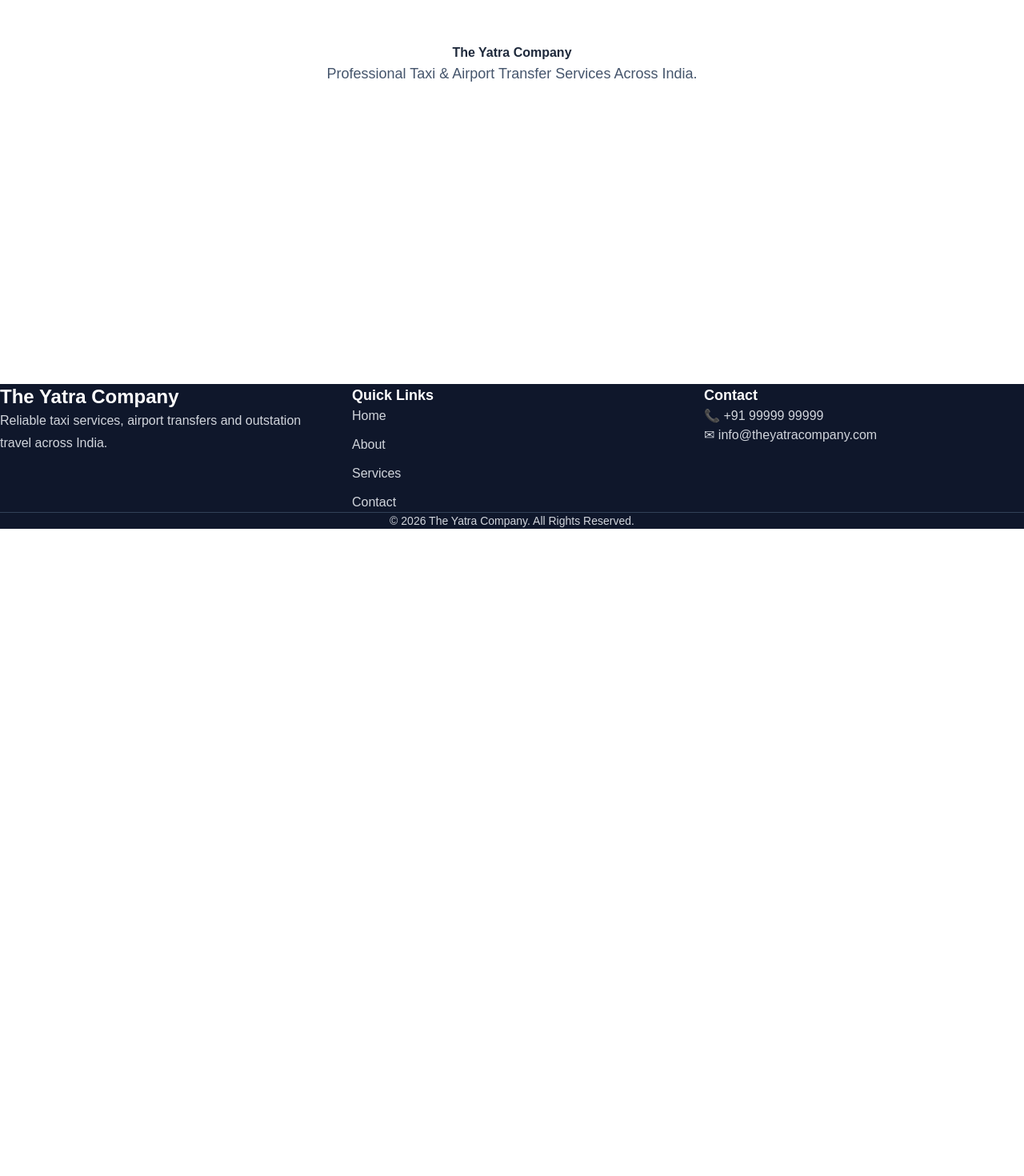
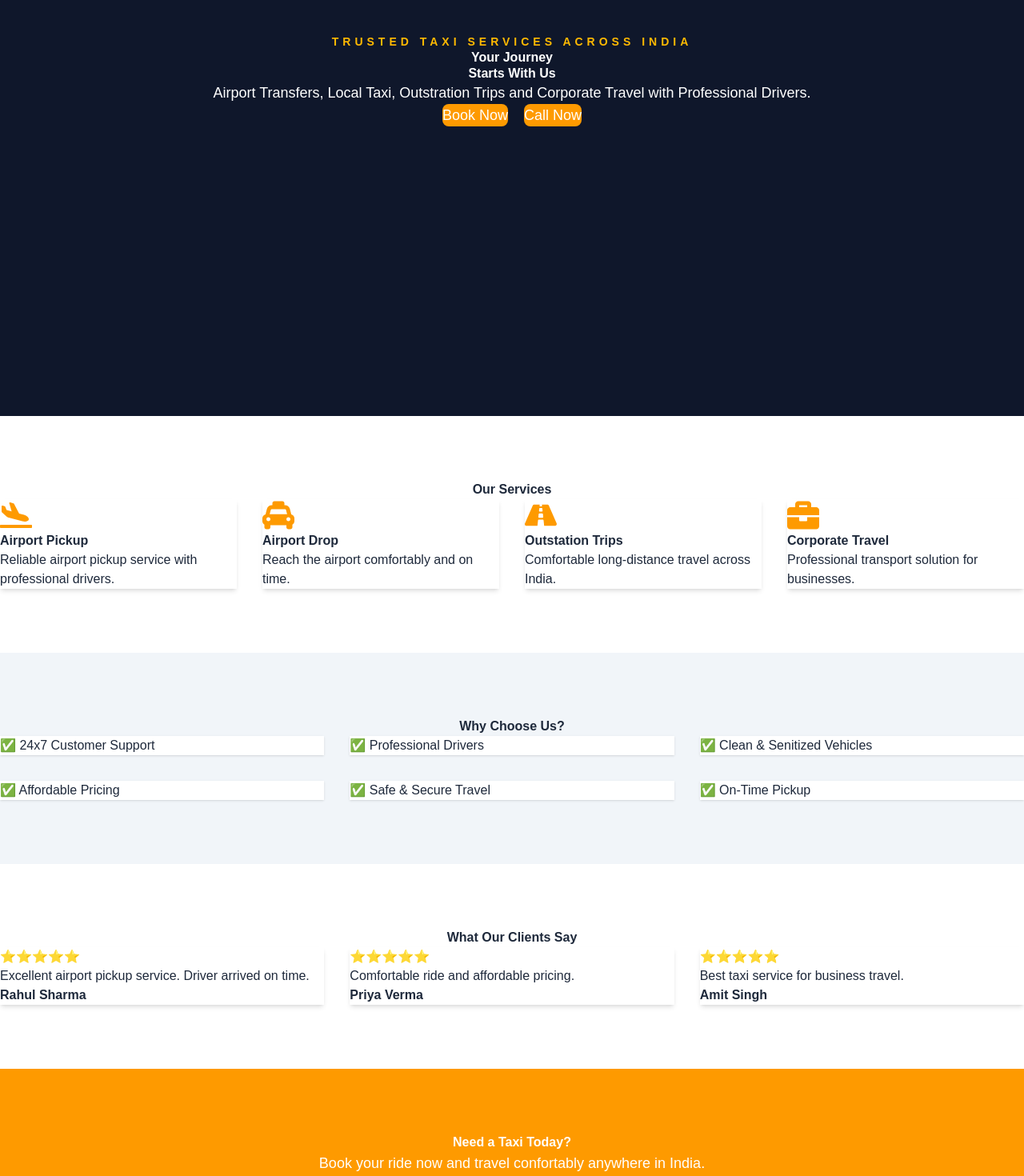
Before and after one commit to Brewscriptmedia/theyatracompany, a Next.js app: page / in a window 1280 px wide. Shown: the part 400-1870 px from the top of the page at 80% size. Before the commit the page ends 1061 px from the top, so only its background shows below. Built offline with nearby package versions, Linux system fonts and the light colour scheme.

Commit message:
wrote the code for all the sections

```diff
--- a/src/app/page.js
+++ b/src/app/page.js
@@ -1,16 +1,17 @@
+import Hero from "@/components/sections/Hero";
+import Services from "@/components/sections/Services";
+import WhyChooseUs from "@/components/sections/WhyChooseUs";
+import Testimonials from "@/components/sections/Testimonials";
+import CTA from "@/components/sections/CTA";
+
 export default function Home(){
   return (
-    <main className="min-h-screen flex items-center justify-center">
-      <div className="text-center">
-
-        <h1 className="text-5x1 font-bold mb-5">
-          The Yatra Company
-        </h1>
-        <p className="text-slate-600 text-lg">
-          Professional Taxi & Airport Transfer Services Across India.
-        </p>
-
-      </div>
-    </main>
+    <>
+      <Hero />
+      <Services />
+      <WhyChooseUs />
+      <Testimonials />
+      <CTA />
+    </>
   )
 }
--- a/src/components/sections/CTA.jsx
+++ b/src/components/sections/CTA.jsx
@@ -0,0 +1,29 @@
+import Container from "../ui/Container";
+import Button from "../ui/Button";
+
+export default function CTA() {
+    return (
+        <section className="bg-amber-500">
+
+            <Container>
+
+                <div className="text-center py-10">
+
+                    <h2 className="text-5x1 font-bold text-white">
+                        Need a Taxi Today?
+                    </h2>
+
+                    <p className="mt-5 text-white text-lg">
+                        Book your ride now and travel confortably anywhere in India.
+                    </p>
+
+                    <div className="mt-10">
+                        <Button href="/contact">
+                            Contact Us
+                        </Button>
+                    </div>
+                </div>
+            </Container>
+        </section>
+    )
+}
--- a/src/components/sections/Hero.jsx
+++ b/src/components/sections/Hero.jsx
@@ -0,0 +1,39 @@
+import Container from "../ui/Container";
+import Button from "../ui/Button";
+
+export default function Hero(){
+    return(
+        <section className="bg-slate-900 text-white">
+            <Container>
+                <div className="min-h-[85vh] flex flex-col justify-center items-center text-center">
+
+                    <span className="uppercase tracking-[5px] text-amber-400 text-sm font-semibold">
+                        Trusted Taxi Services Across India
+                    </span>
+
+                    <h1 className="text-5x1 md:text-7x1 font-extrabold mt-5 leading-tight">
+                        Your Journey
+                        <br/>
+                        Starts With Us
+                    </h1>
+
+                    <p className="max-w-2x1 mt-8 text-lg text-grey-300">
+                        Airport Transfers, Local Taxi, Outstration Trips and Corporate Travel with Professional Drivers.
+                    </p>
+
+                    <div className="flex gap-5 mt-10 text-lg text-grey-300">
+
+                        <Button href="/contact">
+                            Book Now
+                        </Button>
+
+                        <Button href="tel:+919999999999" varient= "secondary">
+                            Call Now
+                        </Button>
+
+                    </div>
+                </div>
+            </Container>
+        </section>
+    )
+}
--- a/src/components/sections/Services.jsx
+++ b/src/components/sections/Services.jsx
@@ -0,0 +1,59 @@
+import { FaTaxi, FaPlaneArrival, FaRoad, FaBriefcase} from "react-icons/fa";
+import Container from "../ui/Container";
+import Card from "../ui/Card";
+
+const services = [
+    {
+        title: "Airport Pickup",
+        icon: <FaPlaneArrival size={40}/>,
+        description: "Reliable airport pickup service with professional drivers."
+    },
+    {
+        title: "Airport Drop",
+        icon: <FaTaxi size={40}/>,
+        description: "Reach the airport comfortably and on time."
+    },
+    {
+        title: "Outstation Trips",
+        icon: <FaRoad size={40}/>,
+        description: "Comfortable long-distance travel across India."
+    },
+    {
+        title: "Corporate Travel",
+        icon: <FaBriefcase size={40}/>,
+        description: "Professional transport solution for businesses."
+    },
+];
+
+export default function Services() {
+    return (
+        <section>
+            <Container>
+
+                <h2 className="text-4x1 font-bold text-center mb-14">
+                    Our Services
+                </h2>
+
+                <div className="grid md:grid-cols-2 lg:grid-cols-4 gap-8">
+
+                    {services.map((services) =>(
+                        <Card key={services.title}>
+                            <div className="text-amber-500 mb-4">
+                                {services.icon}
+                            </div>
+
+                            <h3 className="text-x1 font-semibold mb-3">
+                                {services.title}
+                            </h3>
+
+                            <p className="text-grey-600">
+                                {services.description}
+                            </p>
+                        </Card>
+                    ))}
+
+                </div>
+            </Container>
+        </section>
+    );
+}
--- a/src/components/sections/Testimonials.jsx
+++ b/src/components/sections/Testimonials.jsx
@@ -0,0 +1,49 @@
+import Container from "../ui/Container";
+import Card from "../ui/Card";
+
+export default function Testimonials() {
+    return (
+        <section>
+
+            <Container>
+
+                <h2 className="text-4x1 font-bold text-center mb-14">
+                    What Our Clients Say
+                </h2>
+
+                <div className="grid md:grid-cols-3 gap-8">
+
+                    <Card>
+                        ⭐️⭐️⭐️⭐️⭐️
+                        <p className="mt-4">
+                            Excellent airport pickup service. Driver arrived on time.
+                        </p>
+                        <h4 className="font-semibold mt-5">
+                            Rahul Sharma
+                        </h4>
+                    </Card>
+
+                    <Card>
+                        ⭐️⭐️⭐️⭐️⭐️
+                        <p className="mt-4">
+                            Comfortable ride and affordable pricing.
+                        </p>
+                        <h4 className="font-semibold mt-5">
+                            Priya Verma
+                        </h4>
+                    </Card>
+
+                    <Card>
+                        ⭐️⭐️⭐️⭐️⭐️
+                        <p className="mt-4">
+                            Best taxi service for business travel.
+                        </p>
+                        <h4 className="font-semibold mt-5">
+                            Amit Singh
+                        </h4>
+                    </Card>
+                </div>
+            </Container>
+        </section>
+    )
+}
--- a/src/components/sections/WhyChooseUs.jsx
+++ b/src/components/sections/WhyChooseUs.jsx
@@ -0,0 +1,32 @@
+import Container from "../ui/Container";
+
+const reasons = [
+    "24x7 Customer Support",
+    "Professional Drivers",
+    "Clean & Senitized Vehicles",
+    "Affordable Pricing",
+    "Safe & Secure Travel",
+    "On-Time Pickup"
+];
+
+export default function WhyChooseUs(){
+    return (
+        <section className="bg-slate-100">
+
+            <Container>
+
+                <h2 className="text-4x1 font-bold text-center mb-12">
+                    Why Choose Us?
+                </h2>
+
+                <div className="grid md:grid-cols-2 lg:grid-cols-3 gap-8">
+                    {reasons.map((reason) => (
+                        <div key={reason} className="bg-white p-8 rounded-x1 shadow">
+                            ✅ {reason}
+                        </div>
+                    ))}
+                </div>
+            </Container>
+        </section>
+    )
+}
```
